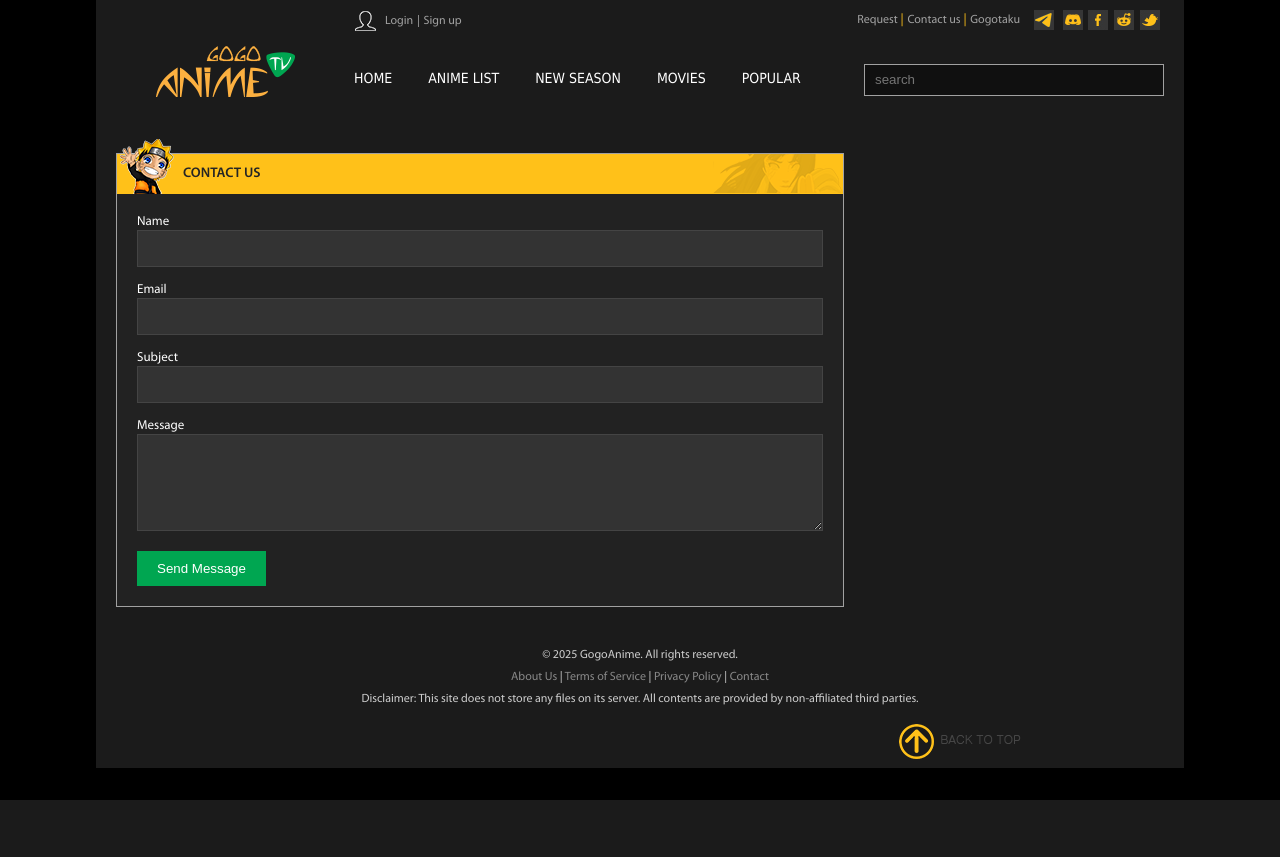
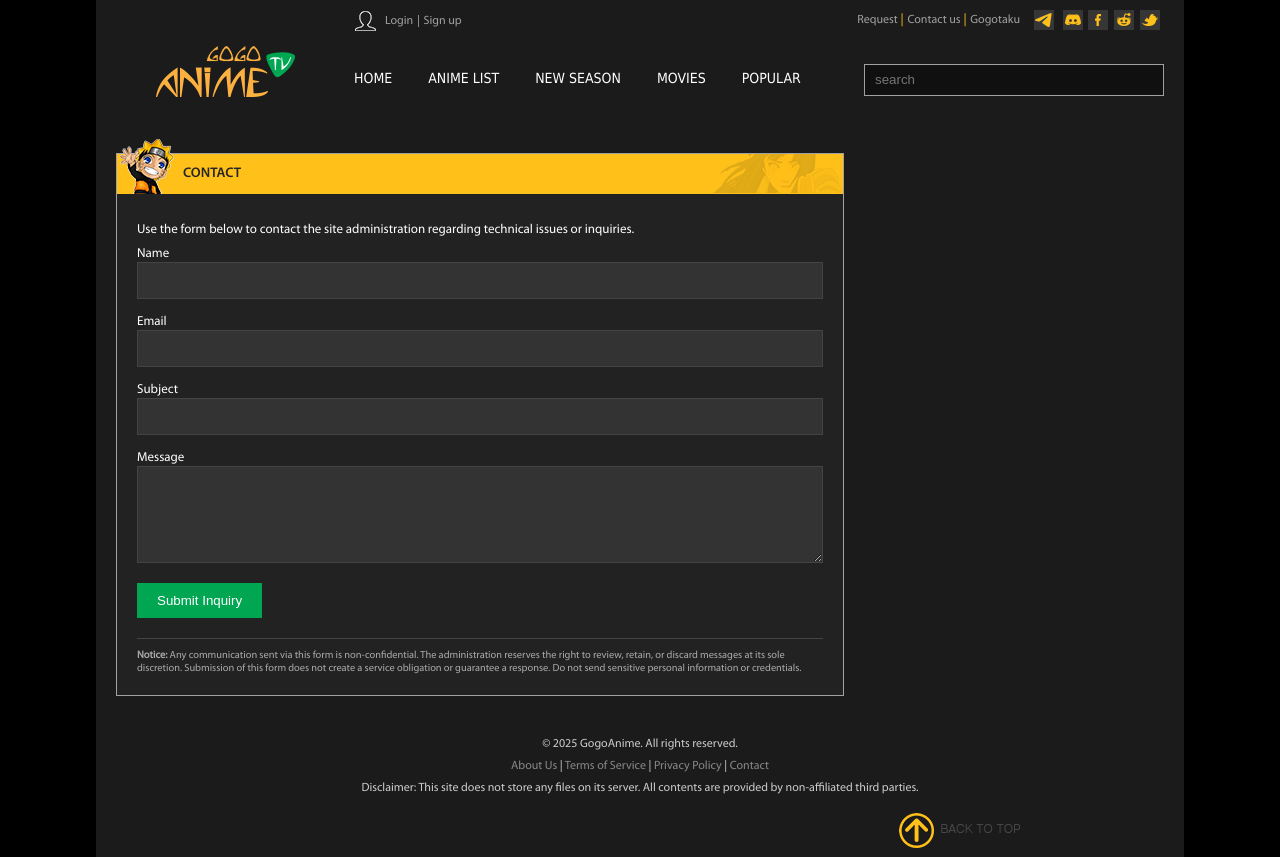
Before and after one commit to druvx13/GogoAnime-RE, a PHP site: page /contact-us.html in a window 1280 px wide. Before the commit the page ends 800 px from the top, so only its background shows below. Run offline with PHP 8.4, Linux system fonts and the light colour scheme.

Commit message:
Fix include paths and improve contact form feedback
Updated include paths for configuration and header/footer files. Enhanced message feedback and added legal notice regarding communication.

```diff
--- a/staticHTML/contact-us.php
+++ b/staticHTML/contact-us.php
@@ -1,6 +1,8 @@
 <?php
-require_once('../app/config/info.php');
-require_once('../app/config/db.php');
+// Fix include paths for router/root execution
+$root = dirname(__DIR__);
+require_once($root . '/app/config/info.php');
+require_once($root . '/app/config/db.php');
 
 $msg = '';
 if ($_SERVER['REQUEST_METHOD'] === 'POST') {
@@ -9,43 +11,51 @@
     $subject = $_POST['subject'];
     $message = $_POST['message'];
 
+    // Basic validation
     if (!empty($name) && !empty($email) && !empty($message)) {
-        $stmt = $conn->prepare("INSERT INTO contacts (name, email, subject, message) VALUES (:name, :email, :subject, :message)");
-        $stmt->execute(['name' => $name, 'email' => $email, 'subject' => $subject, 'message' => $message]);
-        $msg = "<div style='color:green; margin-bottom:10px;'>Message sent successfully!</div>";
+        // Disclaimer: No guarantee of response
+        try {
+            $stmt = $conn->prepare("INSERT INTO contacts (name, email, subject, message) VALUES (:name, :email, :subject, :message)");
+            $stmt->execute(['name' => $name, 'email' => $email, 'subject' => $subject, 'message' => $message]);
+            $msg = "<div style='color:green; margin-bottom:10px;'>Message transmitted. This does not constitute an acknowledgement of receipt.</div>";
+        } catch (Exception $e) {
+             $msg = "<div style='color:red; margin-bottom:10px;'>Transmission failed.</div>";
+        }
     } else {
-        $msg = "<div style='color:red; margin-bottom:10px;'>Please fill all fields.</div>";
+        $msg = "<div style='color:red; margin-bottom:10px;'>All fields are required.</div>";
     }
 }
 ?>
 <!DOCTYPE html>
-<html>
+<html lang="en">
 <head>
     <meta charset="UTF-8" />
     <meta name="viewport" content="width=device-width, initial-scale=1, maximum-scale=1">
-    <title>Contact Us - <?=$website_name?></title>
+    <title>Contact - <?=$website_name?></title>
     <link rel="stylesheet" type="text/css" href="<?=$base_url?>/assets/css/style.css" />
     <script type="text/javascript" src="<?=$base_url?>/assets/js/libraries/jquery.js"></script>
     <style>
         .contact-form { padding: 20px; background: #222; color: #fff; }
         .contact-form input, .contact-form textarea { width: 100%; padding: 10px; margin-bottom: 15px; background: #333; border: 1px solid #444; color: #fff; }
         .contact-form button { padding: 10px 20px; background: #00a651; color: #fff; border: none; cursor: pointer; }
+        .legal-notice { font-size: 0.8em; color: #aaa; margin-top: 20px; border-top: 1px solid #444; padding-top: 10px; }
     </style>
 </head>
 <body>
     <div id="wrapper_inside">
         <div id="wrapper">
             <div id="wrapper_bg">
-                <?php require_once('../app/views/partials/header.php'); ?>
+                <?php require($root . '/app/views/partials/header.php'); ?>
                 <section class="content">
                     <section class="content_left">
                         <div class="main_body">
                             <div class="anime_name contact">
                                 <i class="icongec-contact i_pos"></i>
-                                <h2>Contact Us</h2>
+                                <h2>Contact</h2>
                             </div>
                             <div class="contact-form">
                                 <?=$msg?>
+                                <p>Use the form below to contact the site administration regarding technical issues or inquiries.</p>
                                 <form method="POST">
                                     <label>Name</label>
                                     <input type="text" name="name" required>
@@ -59,13 +69,19 @@
                                     <label>Message</label>
                                     <textarea name="message" rows="5" required></textarea>
 
-                                    <button type="submit">Send Message</button>
+                                    <button type="submit">Submit Inquiry</button>
                                 </form>
+                                <div class="legal-notice">
+                                    <strong>Notice:</strong> Any communication sent via this form is non-confidential.
+                                    The administration reserves the right to review, retain, or discard messages at its sole discretion.
+                                    Submission of this form does not create a service obligation or guarantee a response.
+                                    Do not send sensitive personal information or credentials.
+                                </div>
                             </div>
                         </div>
                     </section>
                 </section>
-                <?php include('../app/views/partials/footer.php'); ?>
+                <?php include($root . '/app/views/partials/footer.php'); ?>
             </div>
         </div>
     </div>
```
